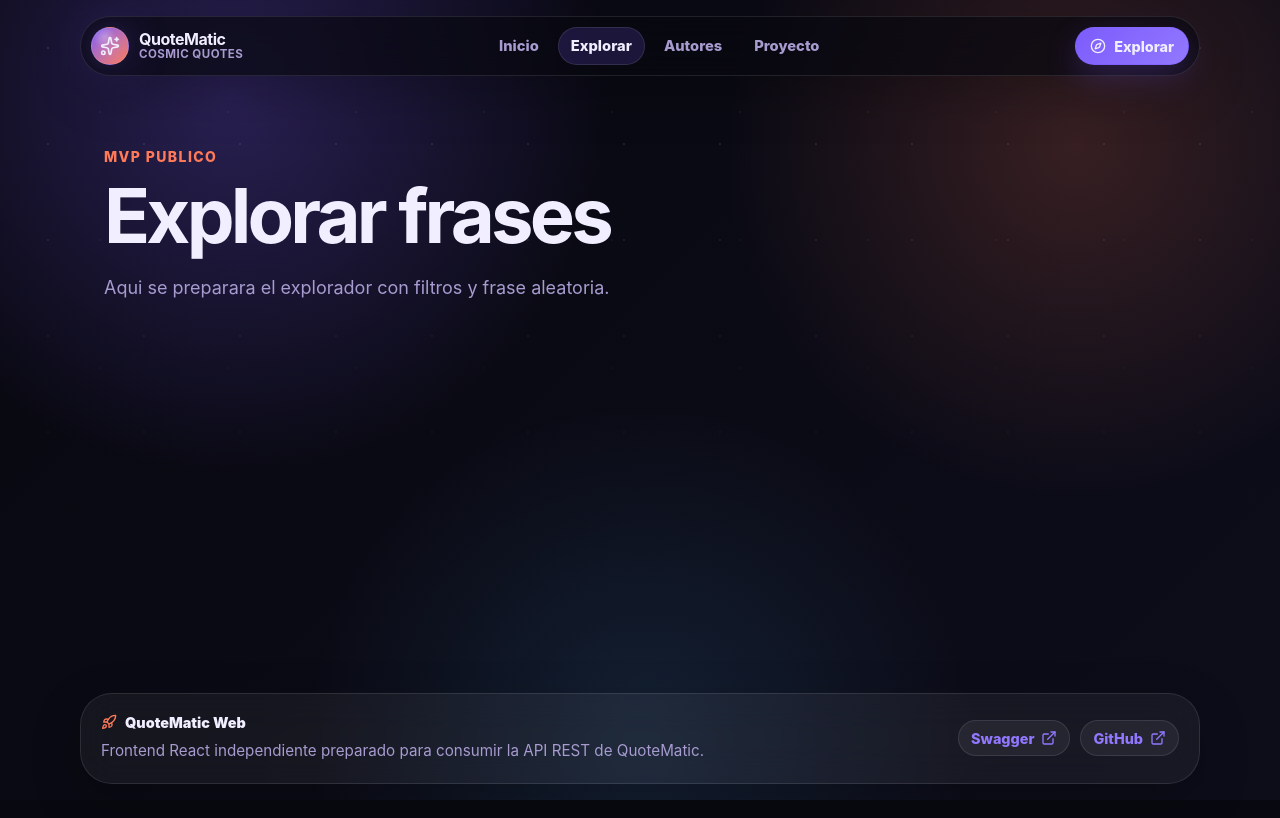
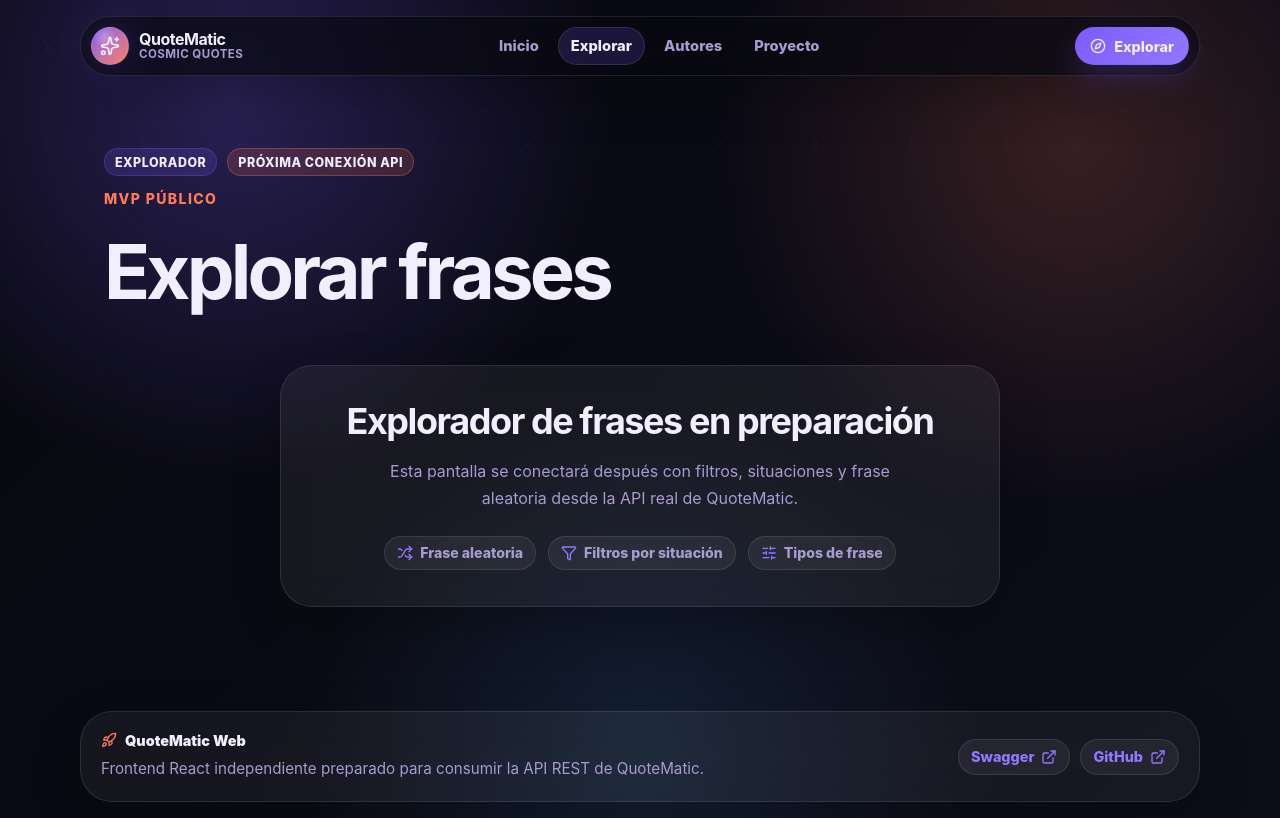
Before and after one commit to David-LS-Bilbao/QuoteMatic-Web, a React (Vite) app: page /explore in a window 1280 px wide. Built offline with nearby package versions, Linux system fonts and the light colour scheme.

Commit message:
feat: align placeholder pages with cosmos theme

```diff
--- a/src/pages/AboutPage.tsx
+++ b/src/pages/AboutPage.tsx
@@ -1,13 +1,69 @@
+import { Database, GitBranch, LayoutDashboard, Server } from 'lucide-react'
+
+import { Badge } from '../components/ui'
+
+const projectItems = [
+  {
+    icon: LayoutDashboard,
+    title: 'Frontend independiente',
+    description:
+      'SPA con React, Vite y TypeScript preparada para consumir el backend QuoteMatic.',
+  },
+  {
+    icon: Server,
+    title: 'API REST propia',
+    description:
+      'El backend existente expone endpoints documentados con Swagger para frases, autores y datos relacionados.',
+  },
+  {
+    icon: Database,
+    title: 'Stack MERN',
+    description:
+      'Proyecto conectado al aprendizaje del bootcamp: MongoDB, Express, React y Node.',
+  },
+  {
+    icon: GitBranch,
+    title: 'Trabajo por ramas',
+    description:
+      'Esta rama se limita al sistema visual base antes de implementar funcionalidades grandes.',
+  },
+]
+
 export function AboutPage() {
   return (
-    <section className="page-section">
-      <p className="eyebrow">Sobre el proyecto</p>
-      <h1>QuoteMatic como frontend React</h1>
-      <p className="page-lead">
-        QuoteMatic Web es una SPA con React, Vite y TypeScript que consumira la
-        API publica del backend QuoteMatic sin modificar su logica ni su base de
-        datos.
-      </p>
+    <section className="page-section placeholder-page">
+      <div className="placeholder-header">
+        <div className="home-badges">
+          <Badge>React</Badge>
+          <Badge variant="accent">Design System</Badge>
+          <Badge variant="muted">Bootcamp project</Badge>
+        </div>
+
+        <p className="eyebrow">Sobre el proyecto</p>
+        <h1>QuoteMatic como frontend React</h1>
+
+        <p className="page-lead">
+          QuoteMatic Web es una SPA creada para consumir la API pública del
+          backend QuoteMatic sin modificar su lógica ni su base de datos.
+        </p>
+      </div>
+
+      <div className="about-grid">
+        {projectItems.map((item) => {
+          const Icon = item.icon
+
+          return (
+            <article className="feature-card" key={item.title}>
+              <div className="feature-card-icon" aria-hidden="true">
+                <Icon size={22} />
+              </div>
+
+              <h2 className="feature-card-title">{item.title}</h2>
+              <p className="feature-card-description">{item.description}</p>
+            </article>
+          )
+        })}
+      </div>
     </section>
   )
 }
--- a/src/pages/AuthorsPage.tsx
+++ b/src/pages/AuthorsPage.tsx
@@ -1,11 +1,41 @@
+// author page
+import { BookOpen, Search, Users } from 'lucide-react'
+
+import { Badge, EmptyState } from '../components/ui'
+
+// Componente AuthorsPage
 export function AuthorsPage() {
   return (
-    <section className="page-section">
-      <p className="eyebrow">Catalogo</p>
-      <h1>Autores</h1>
-      <p className="page-lead">
-        Esta pantalla mostrara el listado de autores disponible en la API.
-      </p>
+    <section className="page-section placeholder-page">
+      <div className="placeholder-header">
+        <div className="home-badges">
+          <Badge>Catálogo</Badge>
+          <Badge variant="muted">Autores</Badge>
+        </div>
+
+        <p className="eyebrow">Catálogo</p>
+        <h1>Autores</h1>
+      </div>
+
+      <EmptyState
+        title="Listado de autores pendiente de conexión"
+        description="Aquí se mostrará el catálogo de autores disponible en la API, con búsqueda y acceso a sus frases relacionadas."
+      >
+        <div className="placeholder-actions">
+          <span>
+            <Users aria-hidden="true" size={16} />
+            Autores
+          </span>
+          <span>
+            <Search aria-hidden="true" size={16} />
+            Búsqueda
+          </span>
+          <span>
+            <BookOpen aria-hidden="true" size={16} />
+            Frases asociadas
+          </span>
+        </div>
+      </EmptyState>
     </section>
   )
 }
--- a/src/pages/ExplorePage.tsx
+++ b/src/pages/ExplorePage.tsx
@@ -1,11 +1,42 @@
+// placeholder page
+
+import { Filter, Shuffle, SlidersHorizontal } from 'lucide-react'
+
+import { Badge, EmptyState } from '../components/ui'
+
+// Componente ExplorePage.
 export function ExplorePage() {
   return (
-    <section className="page-section">
-      <p className="eyebrow">MVP publico</p>
-      <h1>Explorar frases</h1>
-      <p className="page-lead">
-        Aqui se preparara el explorador con filtros y frase aleatoria.
-      </p>
+    <section className="page-section placeholder-page">
+      <div className="placeholder-header">
+        <div className="home-badges">
+          <Badge>Explorador</Badge>
+          <Badge variant="accent">Próxima conexión API</Badge>
+        </div>
+
+        <p className="eyebrow">MVP público</p>
+        <h1>Explorar frases</h1>
+      </div>
+
+      <EmptyState
+        title="Explorador de frases en preparación"
+        description="Esta pantalla se conectará después con filtros, situaciones y frase aleatoria desde la API real de QuoteMatic."
+      >
+        <div className="placeholder-actions">
+          <span>
+            <Shuffle aria-hidden="true" size={16} />
+            Frase aleatoria
+          </span>
+          <span>
+            <Filter aria-hidden="true" size={16} />
+            Filtros por situación
+          </span>
+          <span>
+            <SlidersHorizontal aria-hidden="true" size={16} />
+            Tipos de frase
+          </span>
+        </div>
+      </EmptyState>
     </section>
   )
 }
--- a/src/pages/NotFoundPage.tsx
+++ b/src/pages/NotFoundPage.tsx
@@ -1,16 +1,20 @@
+import { Home } from 'lucide-react'
 import { Link } from 'react-router'
+
+import { EmptyState } from '../components/ui'
 
 export function NotFoundPage() {
   return (
-    <section className="page-section">
-      <p className="eyebrow">404</p>
-      <h1>Pagina no encontrada</h1>
-      <p className="page-lead">
-        La ruta solicitada no existe dentro de QuoteMatic Web.
-      </p>
-      <Link className="text-cta" to="/">
-        Volver al inicio
-      </Link>
+    <section className="page-section placeholder-page">
+      <EmptyState
+        title="Página no encontrada"
+        description="La ruta solicitada no existe dentro de QuoteMatic Web."
+      >
+        <Link className="ui-button ui-button-primary ui-button-md" to="/">
+          <Home aria-hidden="true" size={18} />
+          Volver al inicio
+        </Link>
+      </EmptyState>
     </section>
   )
 }
--- a/src/styles/components.css
+++ b/src/styles/components.css
@@ -409,3 +409,65 @@
     border-radius: var(--radius-lg);
   }
 }
+/* Placeholder pages */
+
+.placeholder-page {
+  display: grid;
+  gap: 36px;
+}
+
+.placeholder-header {
+  display: grid;
+  gap: 14px;
+}
+
+.placeholder-header .page-lead {
+  margin-top: 4px;
+}
+
+.placeholder-actions {
+  display: flex;
+  align-items: center;
+  justify-content: center;
+  gap: 12px;
+  flex-wrap: wrap;
+}
+
+.placeholder-actions span {
+  min-height: 34px;
+  padding: 0 12px;
+  display: inline-flex;
+  align-items: center;
+  gap: 7px;
+  border: 1px solid var(--color-border);
+  border-radius: var(--radius-pill);
+  color: var(--color-muted);
+  background: var(--color-surface-glass);
+  font-size: 0.88rem;
+  font-weight: 800;
+}
+
+.placeholder-actions svg {
+  color: var(--color-primary-hover);
+}
+
+.about-grid {
+  display: grid;
+  grid-template-columns: repeat(2, minmax(0, 1fr));
+  gap: 18px;
+}
+
+@media (max-width: 760px) {
+  .about-grid {
+    grid-template-columns: 1fr;
+  }
+
+  .placeholder-actions {
+    align-items: stretch;
+    flex-direction: column;
+  }
+
+  .placeholder-actions span {
+    justify-content: center;
+  }
+}
```
